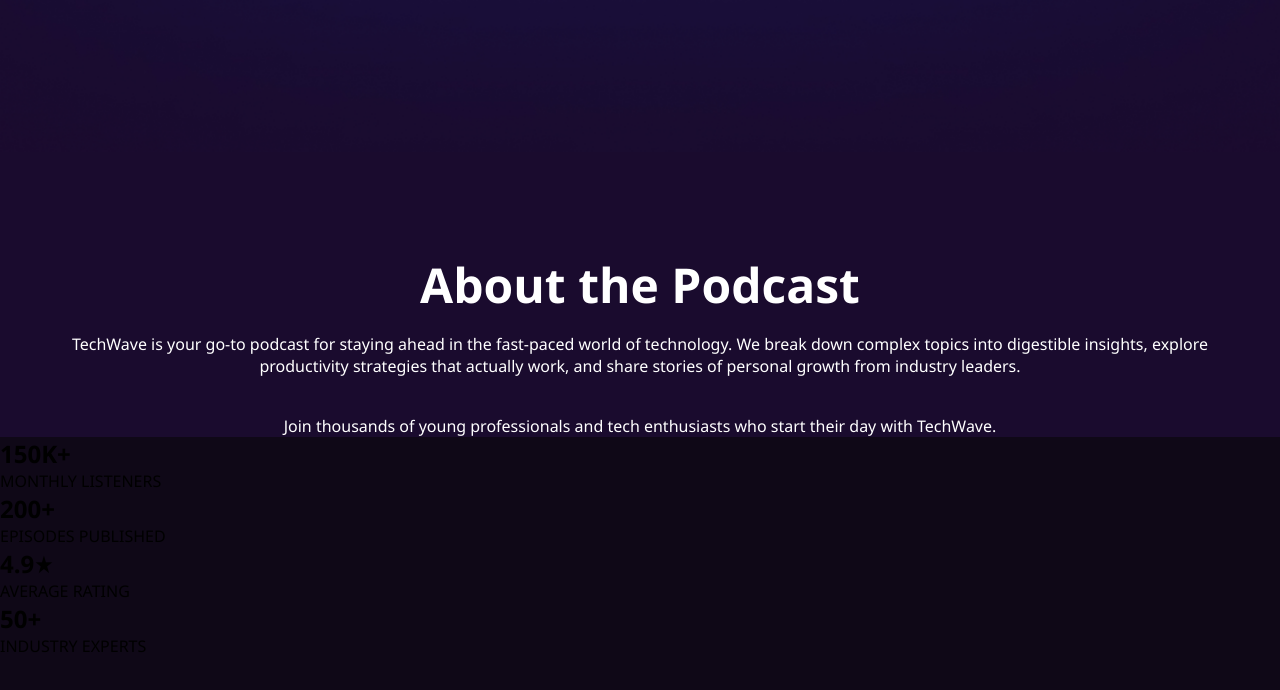
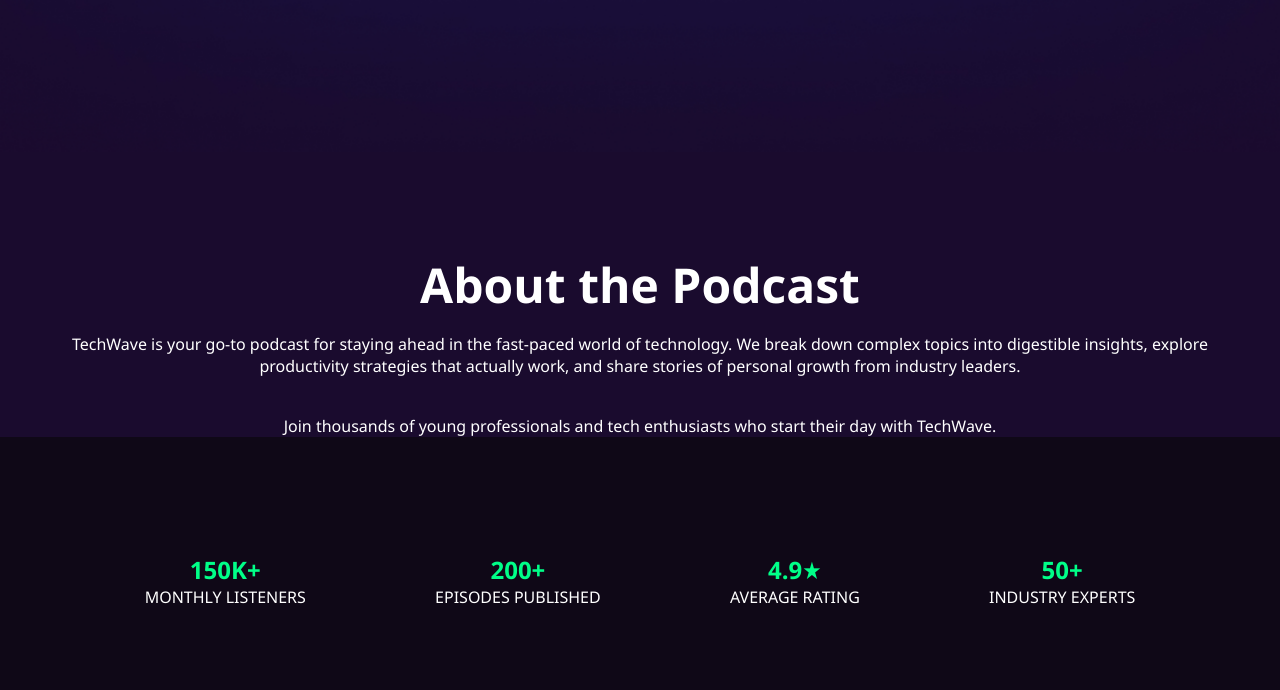
Before and after one commit to acpa904-debug/2nd-assingment, a plain HTML site: page index.html in a window 1280 px wide. Shown: the part 648-1338 px from the top of the page. Before the commit the page ends 1305 px from the top, so only its background shows below. Drawn offline with Linux system fonts and the light colour scheme.

Commit message:
wellcome

```diff
--- a/style.css
+++ b/style.css
@@ -176,3 +176,33 @@ body {
     margin-top: 1rem;
 
 }
+
+
+
+
+/* stats_container style */
+.stats_container{
+    background-color: #0f0817;
+    display: flex;
+    width: 90% ;
+    max-width: 1200px;
+    justify-content: space-around;
+    padding: 16px;
+    margin: 100px auto;
+
+}
+
+.stat_card{
+    text-align: center;
+    max-width: 240px;
+
+}
+.stat_number{
+color: #00FF88;
+font-weight: 3rem;
+}
+
+.stat_label{
+color: #FFFFFF;
+font-size: 1rem;
+}
```
Also changed, not shown: index.html (+1 -0 lines).
